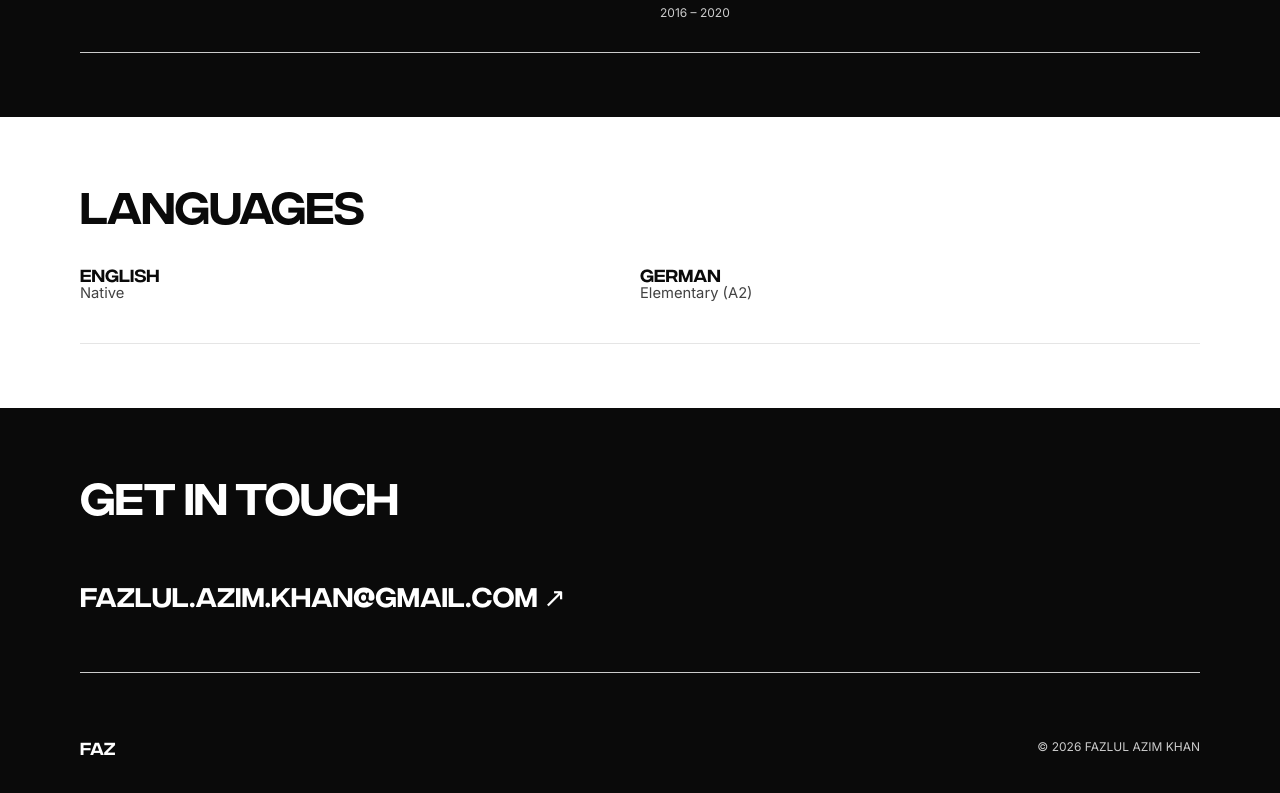
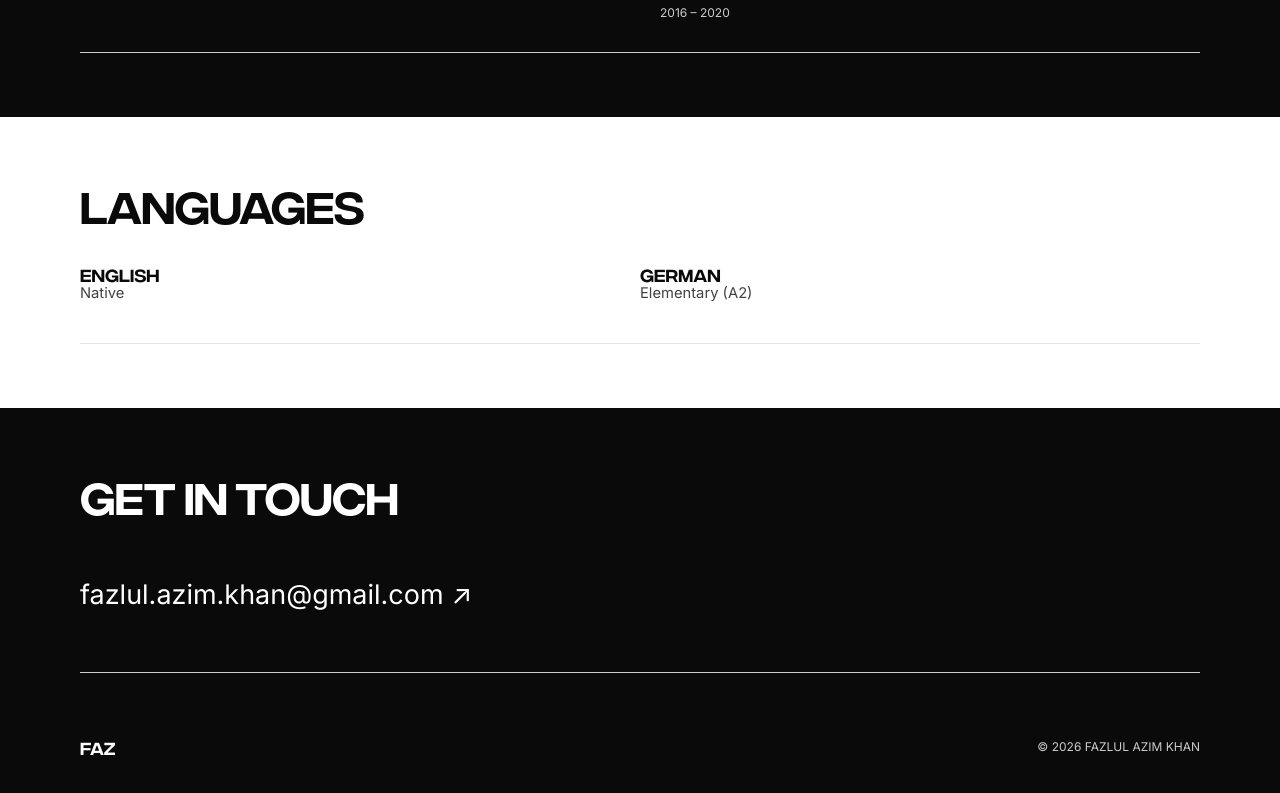
Before and after one commit to Fazlul-Azim-Khan/Portfolio, a Next.js app: page / in a window 1280 px wide. Shown: the part 6022-6815 px from the top of the page. Built offline with nearby package versions, Linux system fonts and the light colour scheme.

Commit message:
em lowcase

```diff
--- a/src/features/landing/components/Contact.module.css
+++ b/src/features/landing/components/Contact.module.css
@@ -89,12 +89,12 @@
    ============================================================ */
 
 .emailLink {
-  font-family:    var(--font-display);
+  font-family:    var(--font-body);    /* Inter — supports lowercase glyphs (Integral CF does not) */
   font-size:      var(--text-h4);      /* 32px */
   font-weight:    var(--weight-regular);
   line-height:    var(--lh-heading);   /* 1 / 100% */
   letter-spacing: var(--tracking-h4); /* 0 */
-  text-transform: lowercase;          /* override: email must render lowercase */
+  text-transform: none;               /* email content is already lowercase in content.ts */
   color:          var(--color-secondary);  /* white */
   text-decoration: none;
 
```
